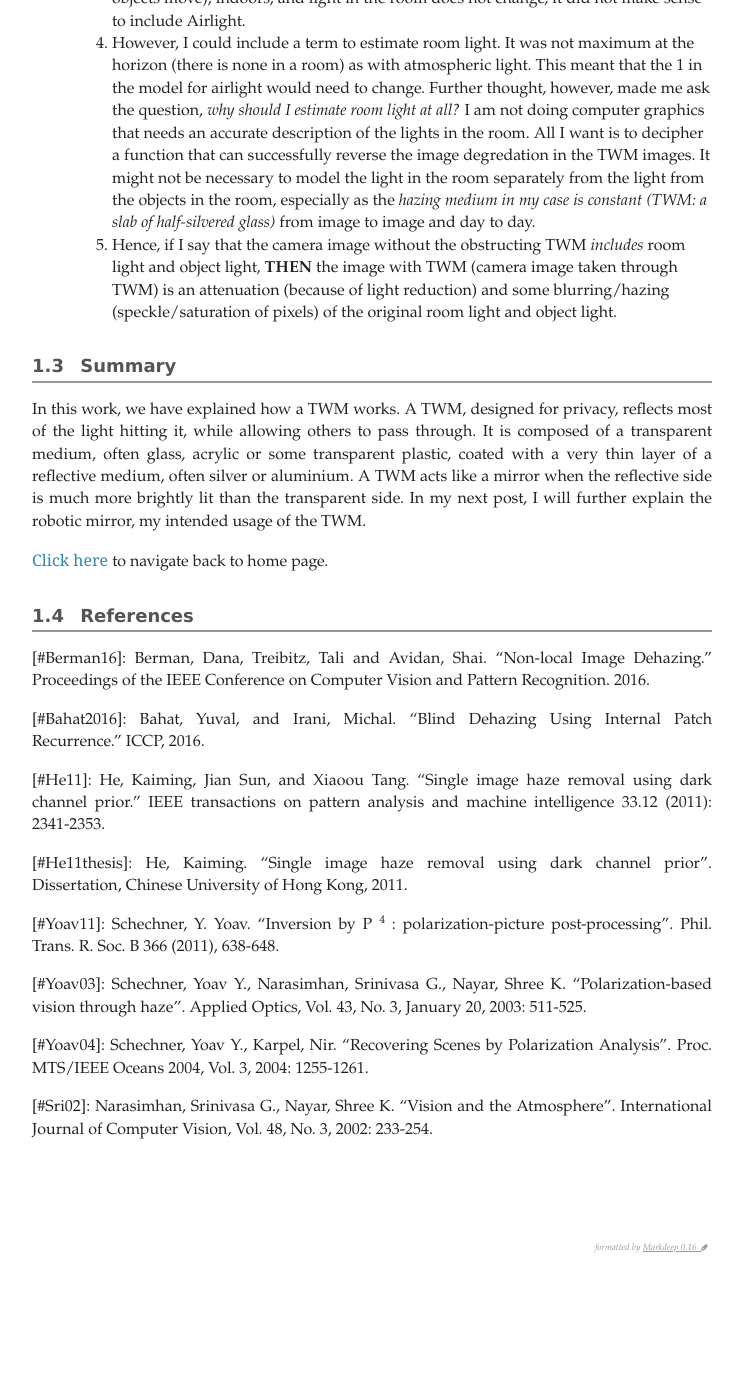
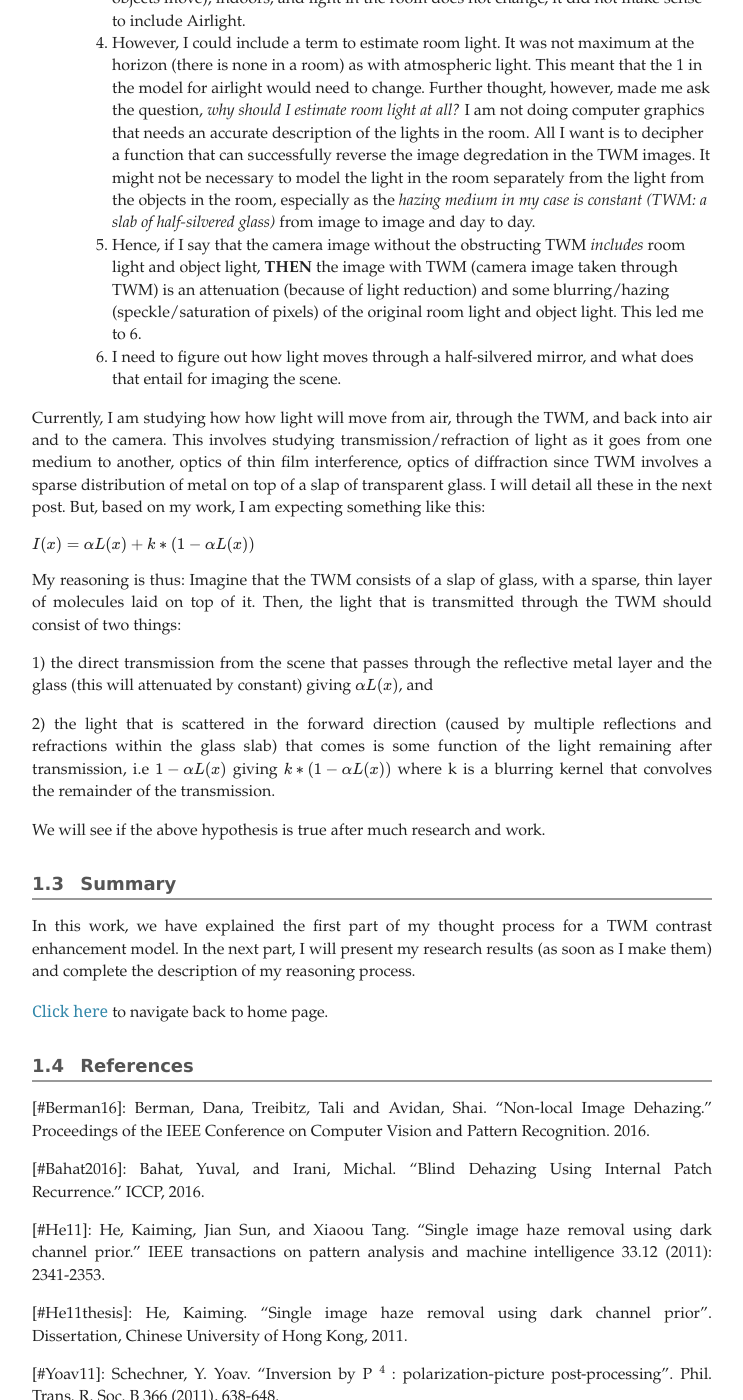
Before and after one commit to nikky4D/nikky4D.github.io, a Jekyll site: the page _researchPages/contrast_model.md.html, which Jekyll copies as it is, in a window 1280 px wide and 1400 px high, scrolled down 6092 px. Shown: the whole window, without its empty margins (268-1011 px from the left). Built offline with Jekyll 4.4.1, drawn with Linux system fonts in a browser that asks for light colours; formulas are drawn with MathJax 3; before the commit the page ends 7372 px from its top, so only the background shows below that.

Commit message:
updating contrast_model

```diff
--- a/_researchPages/contrast_model.md.html
+++ b/_researchPages/contrast_model.md.html
@@ -77,15 +77,28 @@ In order to decipher what is happening and what to do, I researched, and am rese
 3. Dehazing: Model: $ I(x) = \alpha * L(x) + (1 - \alpha) * Airlight $. Airlight is the atmospheric light, and alpha is attentuation due to fog/haze (fog is not haze, I learnt)/water particles/other particles. This model looks at imaging in a hazing medium. The medium is fog/haze/water. The camera is viewing the object through a hazing medium. For instance, imaging underwater (camera can be in the water with the object), imaging through fog/mist/haze (camera is also in the haze/fog/mist with the object). This was a very interesting line of research. From all the lecture notes I read (and I don't remember where I got them all from), I could automatically see the application. The first papers I read on this was by Berman et. al [#Berman16] , quickly followed by works by Bahat and Irani [#Bahat2016] , He et. al [#He11] , then the thesis of He [#Hethesis], that had a derivation of the dehazing model. Chasing down the origins of the dehazing model referenced in [#He11thesis] led me to works by Schechner and Narasimhan [#Yoav04][#Yoav03][#Sri02][#Yoav11], (I did not read them in this order). It gave me food for thought that ultimately led to studying physics of light transport (optics):
 
 			1. I had training image pairs, (i.e. (input,output) ) and could derive a reconstruction prior.
-			2. Using the non-local techniques of [#Berman16] on the current degraded image, combined with the previously learnt prior, I could come up with a good model for the restoration using the dehazing model.
+			2. Using the non-local techniques of [#Berman16] [#Bahat2016] on the current degraded image, combined with the previously learnt prior, I could come up with a good model for the restoration using the dehazing model.
 			3. The dehazing model requires Airlight. This made sense for imaging outdoors or in water since the amount of light reaching the camera is 1) attenuated by the particles in the medium, 2) changes based on when the shot is taken and 3) Is maximum at the horizon. As my scene is static (background is static, foreground people and objects move), indoors, and light in the room does not change, it did not make sense to include Airlight.
 			4. However, I could include a term to estimate room light. It was not maximum at the horizon (there is none in a room) as with atmospheric light. This meant that the 1 in the  model for airlight would need to change. Further thought, however, made me ask the question, *why should I estimate room light at all?* I am not doing computer graphics that needs an accurate description of the lights in the room. All I want is to decipher a function that can successfully reverse the image degredation in the TWM images. It might not be necessary to model the light in the room separately from the light from the objects in the room, especially as the *hazing medium in my case is constant (TWM: a slab of half-silvered glass)* from image to image and day to day.
-			5. Hence, if I say that the camera image without the obstructing TWM *includes* room light and object light, **THEN** the image with TWM (camera image taken through TWM) is an attenuation (because of light reduction) and some blurring/hazing (speckle/saturation of pixels) of the original room light and object light.
+			5. Hence, if I say that the camera image without the obstructing TWM *includes* room light and object light, **THEN** the image with TWM (camera image taken through TWM) is an attenuation (because of light reduction) and some blurring/hazing (speckle/saturation of pixels) of the original room light and object light. This led me to 6.
+			6. I need to figure out how light moves through a half-silvered mirror, and what does that entail for imaging the scene.
+
+Currently, I am studying how how light will move from air, through the TWM, and back into air and to the camera. This involves studying transmission/refraction of light as it goes from one medium to another, optics of thin film interference, optics of diffraction since TWM involves a sparse distribution of metal on top of a slap of transparent glass. I will detail all these in the next post. But, based on my work, I am expecting something like this:
+
+$ I(x) = \alpha L(x) + k * (1 - \alpha L(x)) $
+
+My reasoning is thus: Imagine that the TWM consists of a slap of glass, with a sparse, thin layer of molecules laid on top of it. Then, the light that is transmitted through the TWM should consist of two things:
+
+ 1) the direct transmission from the scene that passes through the reflective metal layer and the glass (this will attenuated by constant) giving $ \alpha L(x) $, and
+
+ 2) the light that is scattered in the forward direction (caused by multiple reflections and refractions within the glass slab) that comes is some function of the light remaining after transmission, i.e $1 - \alpha L(x)$ giving $ k * (1 - \alpha L(x)) $ where k is a blurring kernel that convolves the remainder of the transmission.
+
+ We will see if the above hypothesis is true after much research and work.
 
 
 Summary
 -------------------------------------------------------------------------------
-In this work, we have explained how a TWM works. A TWM, designed for privacy, reflects most of the light hitting it, while allowing others to pass through. It is composed of a transparent medium, often glass, acrylic or some transparent plastic, coated with a very thin layer of a reflective medium, often silver or aluminium. A TWM acts like a mirror when the reflective side is much more brightly lit than the transparent side. In my next post, I will further explain the robotic mirror, my intended usage of the TWM.
+In this work, we have explained the first part of my thought process for a TWM contrast enhancement model. In the next part, I will present my research results (as soon as I make them) and complete the description of my reasoning process.
 
 
 [Click here](../index.html) to navigate back to home page.
```
